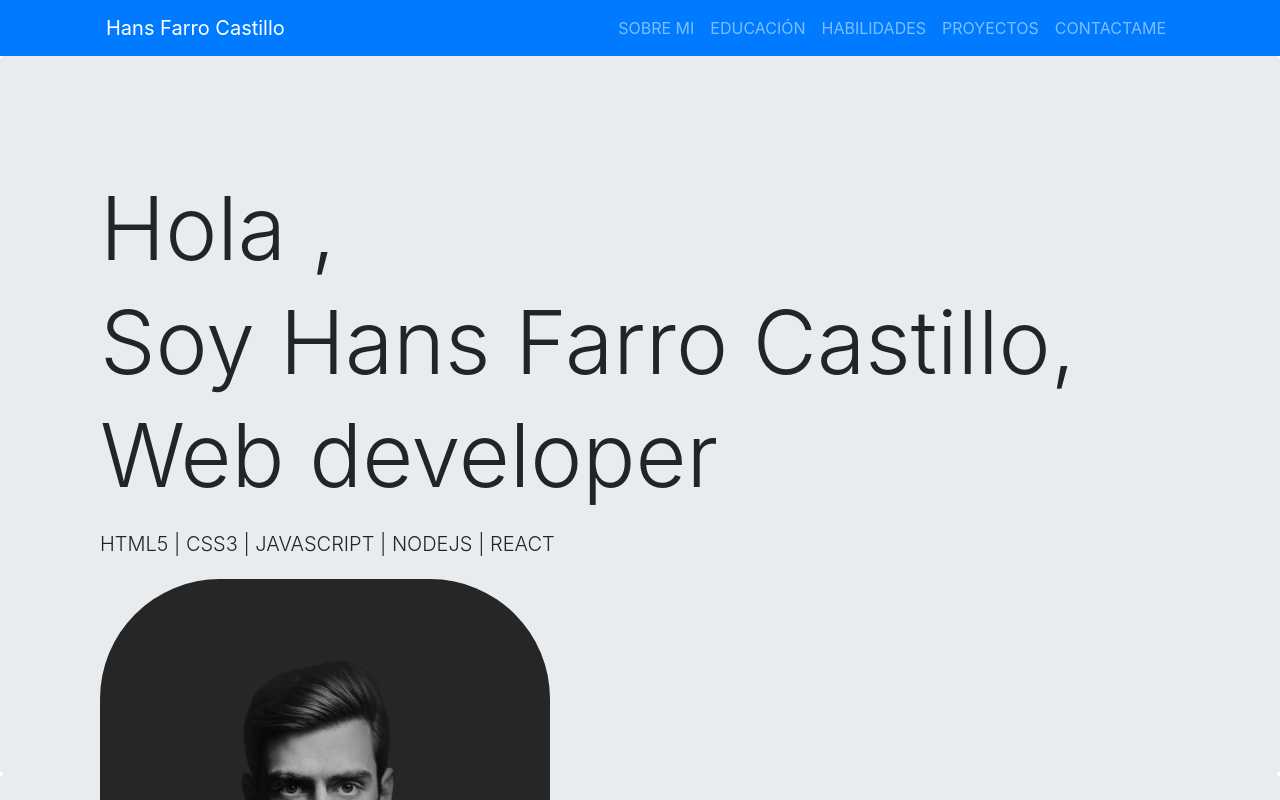
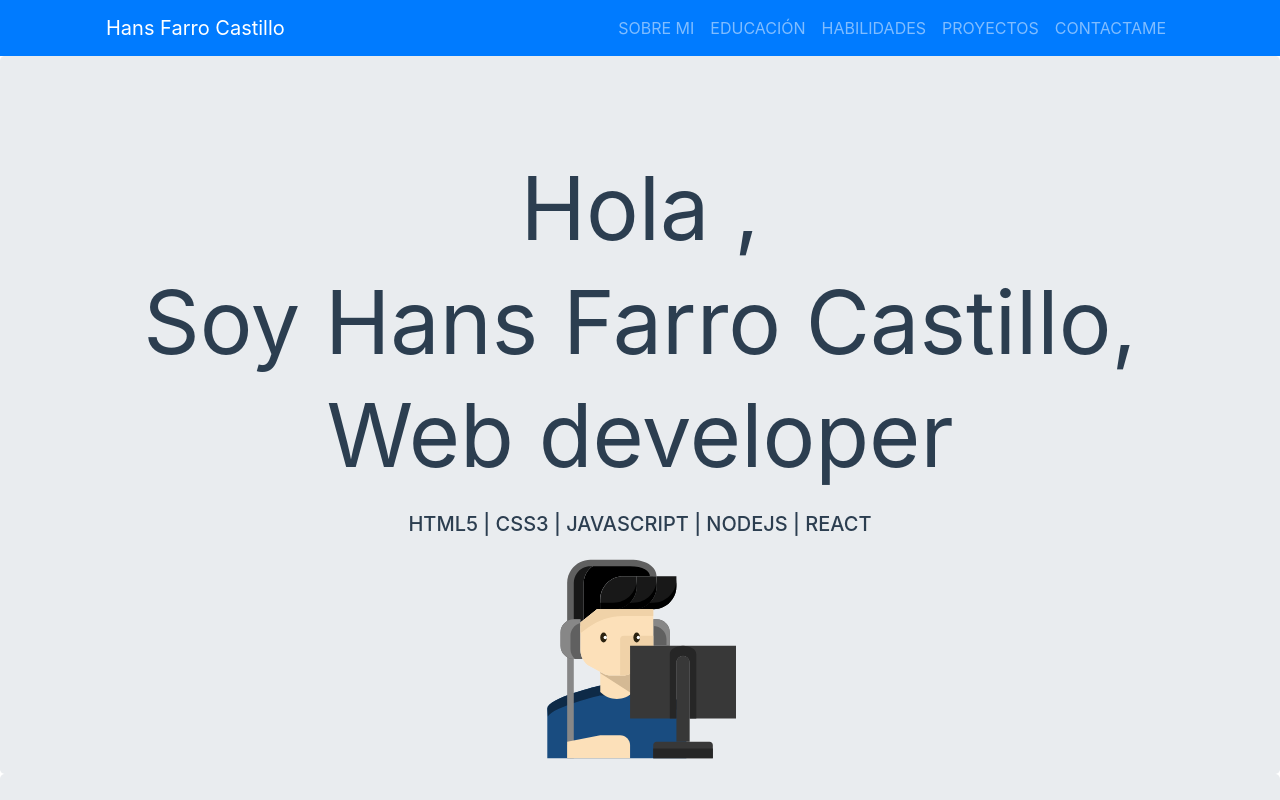
Before and after one commit to HansFarro/portafolio-react, a React (Create React App) app: page / in a window 1280 px wide. Shown: the top 800 px of the page. Built offline with nearby package versions, Linux system fonts and the light colour scheme.

Commit message:
Info complete

```diff
--- a/src/components/Info.js
+++ b/src/components/Info.js
@@ -1,5 +1,5 @@
 import React from 'react';
-import profileImage from '../img/profile-image.png';
+import profileImage from '../img/profile-image.svg';
 
 const Info = () => {
     return (
--- a/src/index.css
+++ b/src/index.css
@@ -35,13 +35,15 @@
 
 .profile-image img {
   width: 450px;
+  height: 200px;
   border-radius: 120px;
+  margin: auto;
+  display: block;
 }
 
 
 .main-info-section {
   height: calc(100vh - 81.6px);
-  display: flex;
   flex-wrap: wrap;
   justify-content: space-between;
 }
@@ -57,6 +59,9 @@
 .text {
   margin-top: 20px;
   display: block;
+  text-align: center;
+  margin: auto;
+  color: #2c3e50;
 }
 
 .navbar-brand {
@@ -70,3 +75,11 @@
 div {
   display: block;
 }
+
+.display-2 {
+  font-weight: 400;
+}
+
+.lead {
+  font-weight: 500;
+}
```
Also changed, not shown: src/img/profile-image.png (deleted), src/img/profile-image.svg (added).
